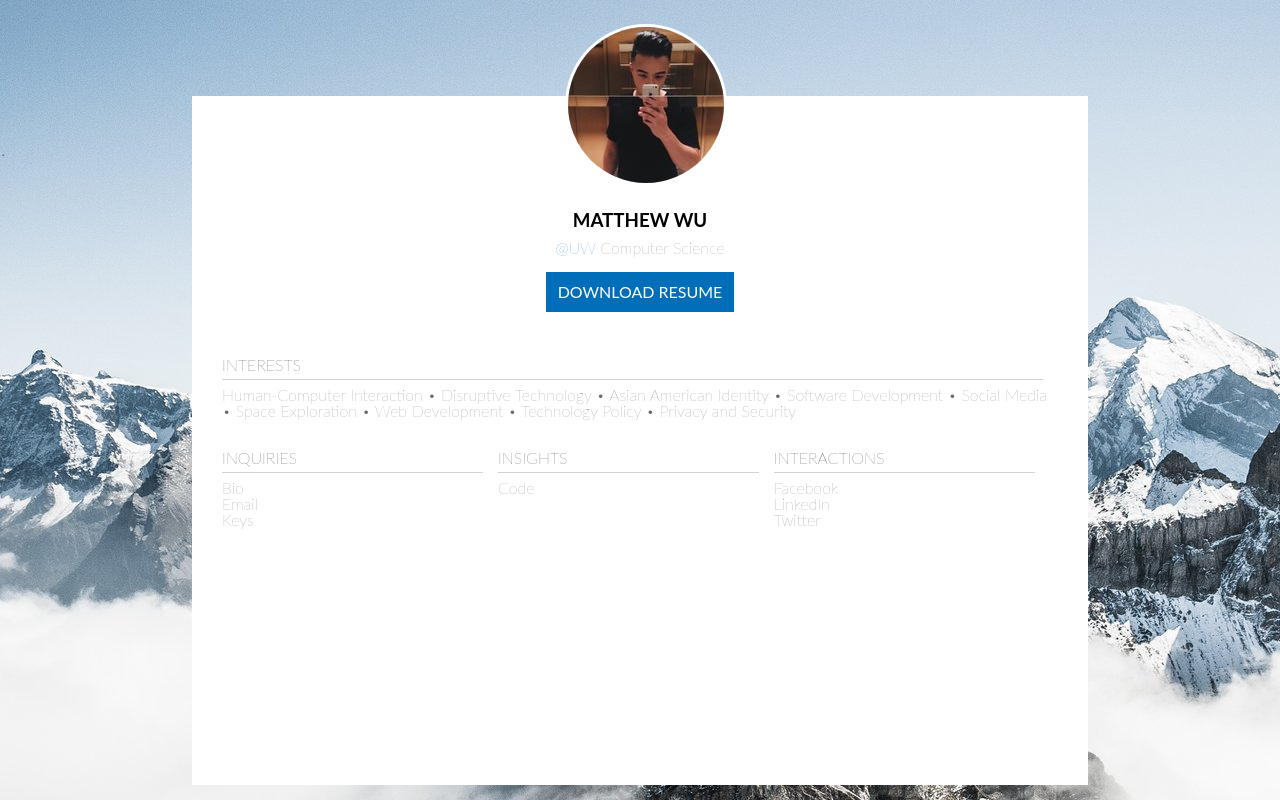
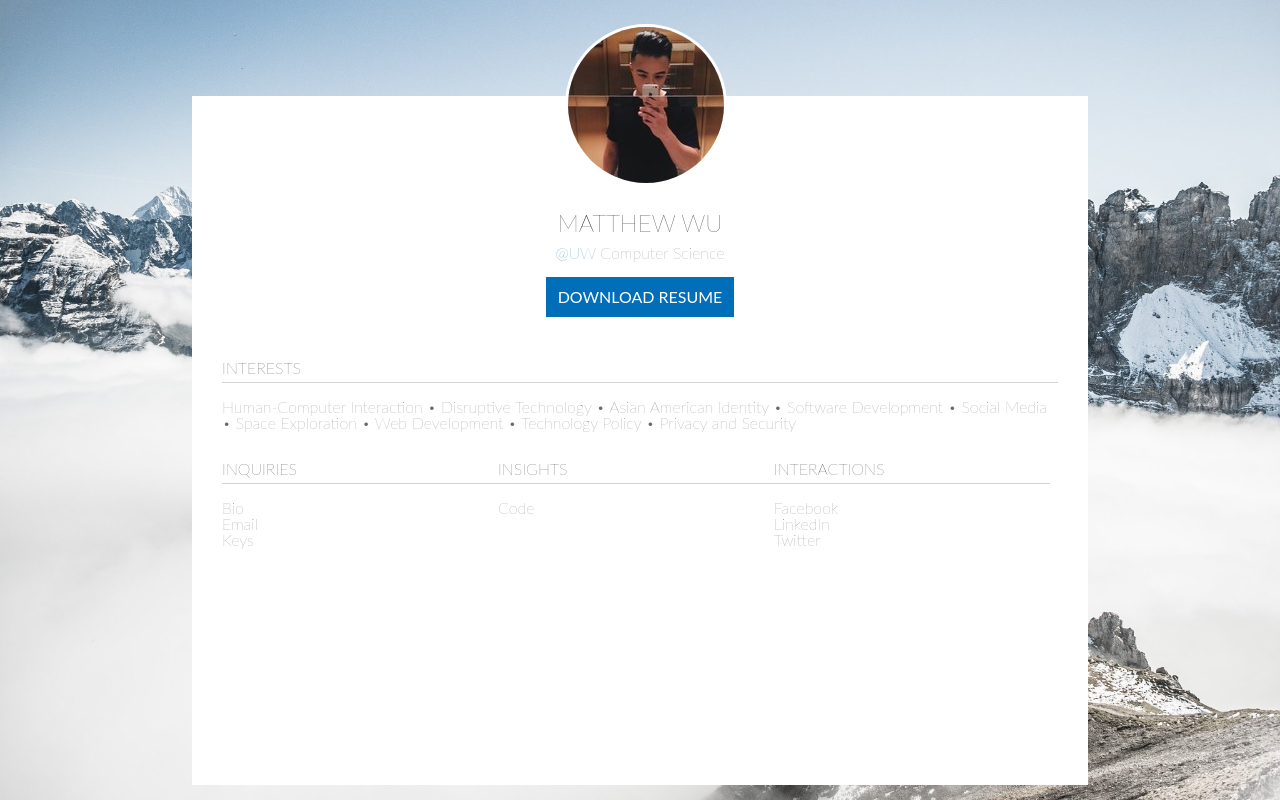
Before and after one commit to mjxw/PersonalWebsite, a plain HTML site: page index.html in a window 1280 px wide. Drawn offline with Linux system fonts and the light colour scheme.

Commit message:
fixed css bugs

```diff
--- a/style.css
+++ b/style.css
@@ -1,7 +1,7 @@
 body {
     background-image: url(mtn.jpg);
     background-position-x: 50%;
-    background-position-y: 50%
+    background-position-y: 50%;
     background-size: cover;
     background-repeat-x: no-repeat;
     background-repeat-y: no-repeat;
@@ -49,12 +49,20 @@ p {
   color: dimgray;
   font-weight: 200;
   line-height 2;
+  -webkit-margin-before: 1em;
+  -webkit-margin-after: 1em;
+  -webkit-margin-start: 0px;
+  -webkit-margin-end: 0px;
 }
 
 h1 {
-  font-size: 150%
+  font-size: 150%;
   font-weight: 200;
   margin: 15px 0 -6px;
+  margin-top: 15px;
+  margin-right: 0px;
+  margin-bottom: -6px;
+  margin-left: 0px;
 }
 
 h2 {
@@ -63,6 +71,11 @@ h2 {
   font-weight: 200;
   margin: 15px 15px -9px 0;
   padding: 0 0 6px;
+  -webkit-margin-before: 0.83em;
+  -webkit-margin-after: 0.83em;
+  -webkit-margin-start: 0px;
+  -webkit-margin-end: 0px;
+
 }
 
 html {
```
